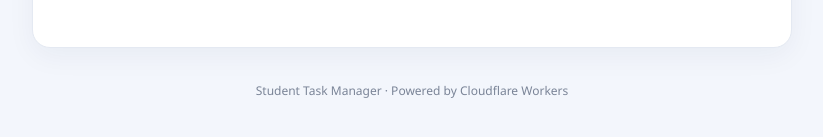
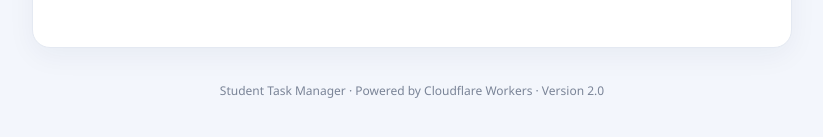
Before and after one commit to riyasharma032005-sys/student-task-manager-iac, a plain HTML site: page application/index.html in a window 1280 px wide. Shown: the part 783-920 px from the top of the page, without its empty margins (228-1051 px from the left). Drawn offline with Linux system fonts and the light colour scheme; no server answers.

Commit message:
Update app footer to version 2.0

```diff
--- a/application/index.html
+++ b/application/index.html
@@ -38,7 +38,7 @@
       </div>
     </section>
 
-    <footer>Student Task Manager · Powered by Cloudflare Workers</footer>
+<footer>Student Task Manager · Powered by Cloudflare Workers · Version 2.0</footer>
   </main>
 
   <script src="script.js"></script>
```
